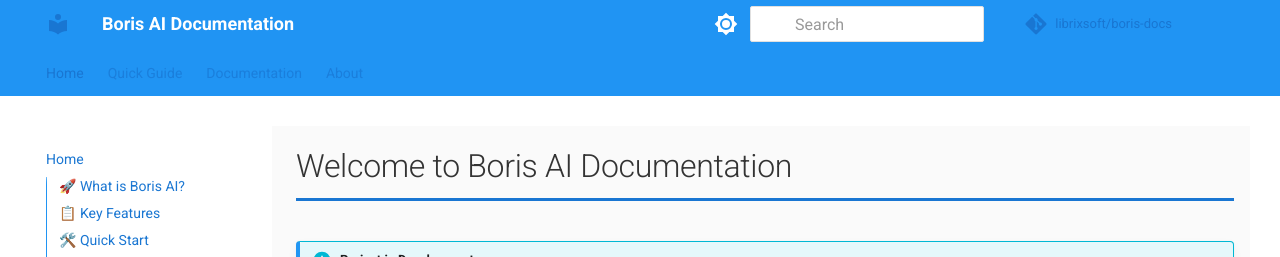
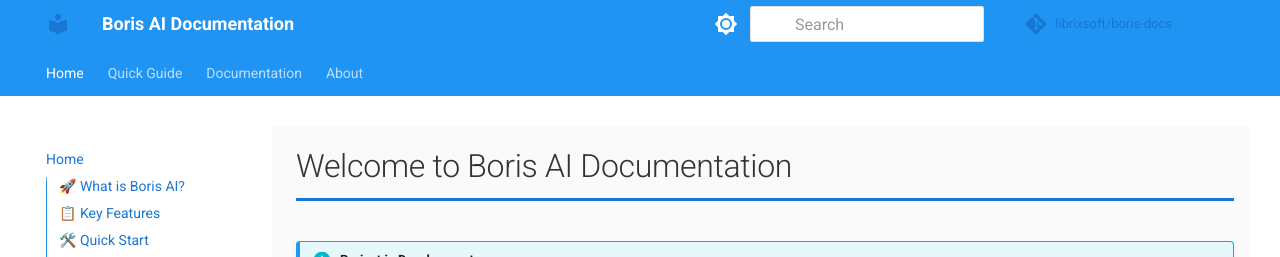
Before and after one commit to librixsoft/boris-docs, an MkDocs documentation site: the page built from docs/index.md, in a window 1280 px wide. Shown: the top 257 px of the page. Built offline with MkDocs 1.6.1 and Material for MkDocs 9.7.7, drawn with Linux system fonts in a browser that asks for light colours; comment, search, counter and statistics services are not loaded.

Commit message:
Fix md-grid and md-tabs text color to white

```diff
--- a/docs/stylesheets/extra.css
+++ b/docs/stylesheets/extra.css
@@ -137,12 +137,30 @@
 
 /* Tabs */
 .md-typeset .tabbed-labels > label {
-  color: #666666 !important;
+  color: #FFFFFF !important;
 }
 
 .md-typeset .tabbed-labels > label.active {
-  color: #1976D2 !important;
+  color: #FFFFFF !important;
   border-bottom: 2px solid #1976D2 !important;
+}
+
+/* Navigation tabs list */
+.md-tabs__list,
+.md-tabs__item,
+.md-tabs__link {
+  color: #FFFFFF !important;
+}
+
+.md-tabs__item:hover .md-tabs__link {
+  color: #FFFFFF !important;
+}
+
+/* Grid items */
+.md-grid-item,
+.md-grid-item__title,
+.md-grid-item__excerpt {
+  color: #FFFFFF !important;
 }
 
 /* Focus styles */
```
